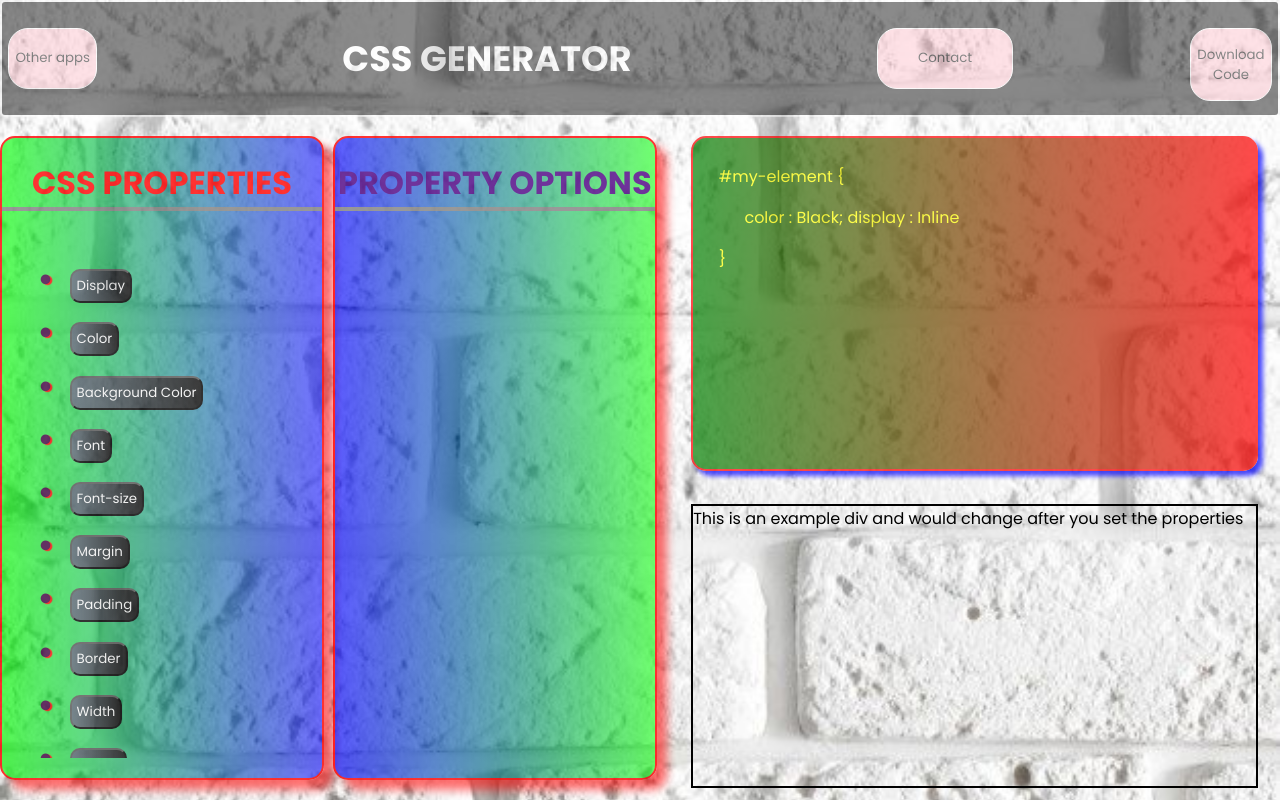
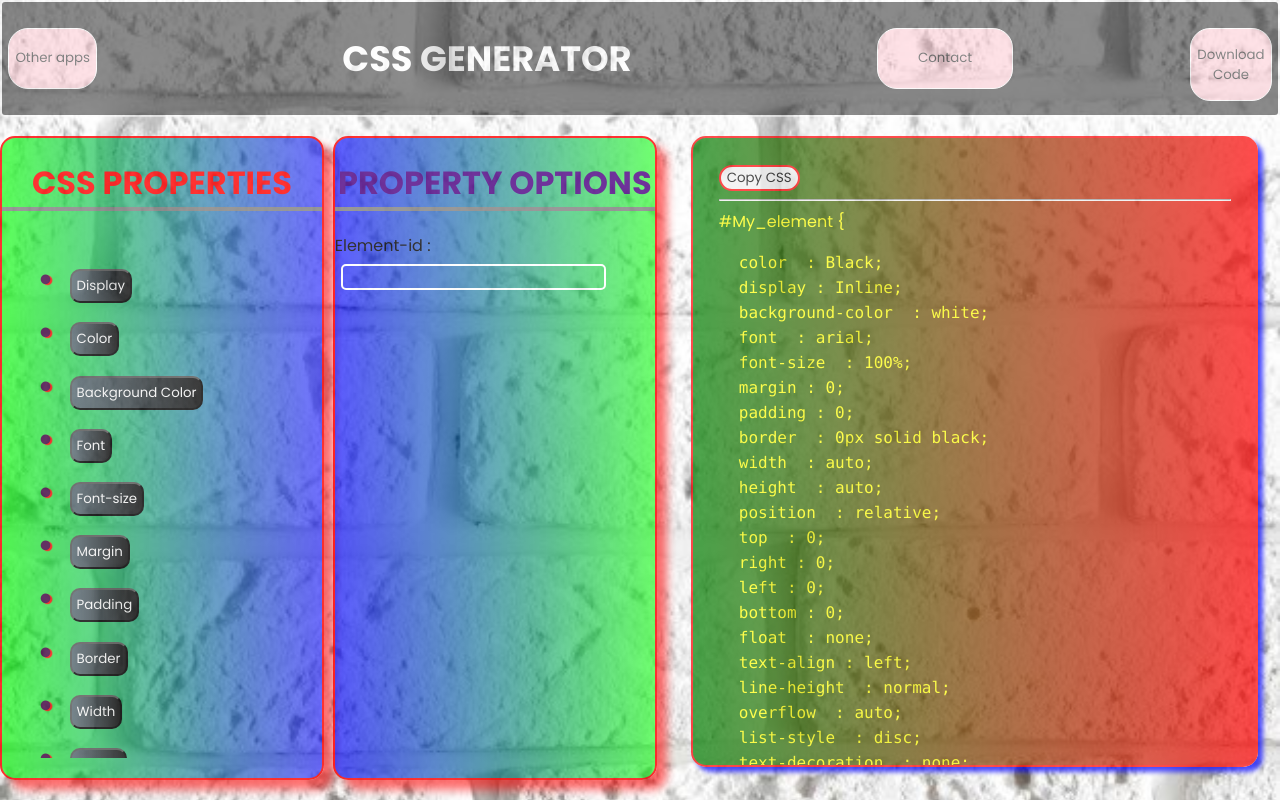
Before and after one commit to AyushisPro2011/project-showcase, a React (Create React App) app: page /#/css_gen in a window 1280 px wide. Built offline with nearby package versions, Linux system fonts and the light colour scheme.

Commit message:
Project 2 frontend completed (Scripting abandoned)

```diff
--- a/package.json
+++ b/package.json
@@ -7,6 +7,7 @@
     "@testing-library/jest-dom": "^5.17.0",
     "@testing-library/react": "^13.4.0",
     "@testing-library/user-event": "^13.5.0",
+    "highlight.js": "^11.9.0",
     "react": "^18.2.0",
     "react-dom": "^18.2.0",
     "react-router-dom": "^6.21.1",
--- a/src/projects/Homepage.js
+++ b/src/projects/Homepage.js
@@ -1,5 +1,6 @@
 import Navbar from "../components/navbar";
 import Pro2logo from '../images/Pro2.png';
+import Pro3logo from '../images/Pro3.png'
 import { Link } from "react-router-dom";
 
 
@@ -20,13 +21,13 @@ const Homepage = () =>{
         <div id = "projects">
             <h2 style={{color: "green" , textAlign : "center" ,  fontSize : "200%" , textDecoration : "underline"}}>My Projects</h2>
             <div id="Pro1">
-            <h2 style={{color : "white"}}>Project 1: Your Weight on Other Planets</h2>
+            <h2 style={{color : "pink"}}>Project 1: Your Weight on Other Planets</h2>
             <Link to="Pro"><img src={Pro2logo} style={{width : "90%", height : "40%" , border : "2px solid white" , borderRadius : "5px"}} alt="Project2"></img>
             </Link>
             </div>
             <div id="Pro2">
-            <h2 style={{color : "white"}}>Project 2: CSS Generator</h2>
-            <Link to="css_gen"><img src={Pro2logo} style={{width : "90%", height : "40%" , border : "2px solid white" , borderRadius : "5px"}} alt="Project2"></img>
+            <h2 style={{color : "pink"}}>Project 2: CSS Generator (Work in progress)</h2>
+            <Link to="css_gen"><img src={Pro3logo} style={{width : "90%", height : "40%" , border : "2px solid white" , borderRadius : "5px"}} alt="Project2"></img>
             </Link>
             </div>
         </div>
--- a/src/projects/css-generator/css-gen.css
+++ b/src/projects/css-generator/css-gen.css
@@ -42,7 +42,7 @@
     left: 54%;
     top: 17%;
     width: 40vw;
-    height: 35vh;
+    height: 72vh;
     padding: 2%;
     border: 2px solid red;
     background-image: linear-gradient(90deg , green , red);
@@ -51,15 +51,6 @@
     opacity: 0.7;
     color: yellow;
     overflow: auto;
-}
-#example{
-    position: absolute;
-    left: 54%;
-    top: 63%;
-    border: 2px solid black;
-     width: 44vw;
-    height: 35vh;
-
 }
 #leftbar > ul > li::before{
     content: "\2022";  /* Add content: \2022 is the CSS Code/unicode for a bullet */
@@ -74,7 +65,6 @@
 #leftbar > ul  > li{
     list-style: none;
     margin: 2%;
-
 }
 #leftbar > ul  > li > button {
     border-radius: 10px;
--- a/src/projects/css-generator/css-gen.js
+++ b/src/projects/css-generator/css-gen.js
@@ -1,9 +1,10 @@
 import './css-gen.css'
 import Navbar from '../../components/navbar'
-import { useState } from 'react';
+import { useEffect, useState } from 'react';
+import { useRef } from 'react';
 function CSS_GEN(){
     // variable declaration
-
+    const [elementname , setelementname] = useState("My_element")
     const [color , setcolor] = useState('Black')
     const [ display, setdisplay] = useState('Inline')
     const [bgcolor , setbgcolor] = useState('white')
@@ -11,10 +12,10 @@ function CSS_GEN(){
     const [fontsize , setfontsize] = useState('100%')
     const [ margin, setmargin] = useState('0')
     const [ padding, setpadding] = useState('0')
-    const [border , setborder] = useState('')
+    const [border , setborder] = useState('0px solid black')
     const [width , setwidth] = useState('auto')
     const [height , setheight] = useState('auto')
-    const [postion , setposition] = useState('relative')
+    const [position , setposition] = useState('relative')
     const [top , settop] = useState('0')
     const [right, setright] = useState('0')
     const [ left, setleft] = useState('0')
@@ -27,19 +28,51 @@ function CSS_GEN(){
     const [textdecoration , settextdecoration] = useState('none')
     const [boxshadow , setboxshadow] = useState('none')
     const [borderradius , setborderradius] = useState('1')
-    const [ transition, settransition] = useState('')
-    const [flex , setflex] = useState('')
+    const [ transition, settransition] = useState('none')
+    const [flex , setflex] = useState('auto')
     const [justifycontent , setjustifycontent] = useState('baseline')
     const [ alignitems, setalignitems] = useState('center')
     const [flexdirection , setflexdirection] = useState('column')
-    const [ grid, setgrid] = useState('')
-    const [ texttransform, settexttransform] = useState('')
+    const [ grid, setgrid] = useState('initial')
+    const [ texttransform, settexttransform] = useState('none')
     const [zindex , setzindex] = useState('1')
     const [cursor , setcursor] = useState('auto')
     const [opacity , setopacity] = useState('1.0')
+    const [options , setoptions] = useState("")
+    const divref = useRef(null)
+
+    const handlename = (event)=>{
+        setelementname(event.target.value)
+    }
+
+    const copytoclipboard =() => {
+        if (!divref.current) return;
+        const content = divref.current.innerText;
+
+        navigator.clipboard.writeText(content).then(() => {
+            alert('Content Copied')
+        }).catch(err => {
+            console.error('Couldn\'t copy text:' , err)
+        })
+    }
 
 
 
+    //changing css text functions
+
+
+
+
+
+
+
+
+
+
+    //useeffects
+    useEffect(() => {
+
+    },[])
 
 
     return(
@@ -97,8 +130,9 @@ function CSS_GEN(){
    {/* The right bar section */}
     <div id='rightwrapper'>
         <h1 style={{color : "indigo" , borderBottom : "4px solid grey" , textAlign : "center"}}>PROPERTY OPTIONS</h1>
+        Element-id :<input type='text' style={{margin: "2%"}} id='name' onChange={handlename}></input>
         <div id='rightbar'>
-
+            {options}
         </div>
     </div>
 
@@ -109,23 +143,49 @@ function CSS_GEN(){
 
     {/* the text copy section */}
     <div id='text-copy'>
-        <div  >
-        #my-element {'{'}
-        <pre>
-            {'      '}color : {color};
-            display : {display}
-
-        </pre>
-        {'}'}
+    <button onClick={copytoclipboard} style={{border : "2px solid red" , borderRadius : "15px"}}>Copy CSS</button>
+    <hr></hr>
+    <div ref={divref}>
+        #{elementname}{" "}{'{'}<br/>
+    <pre style={{paddingLeft : "20px"}}>
+    <code id='indent'>
+    color  : {color};<br/>
+      display : {display};<br/>
+     background-color  : {bgcolor};<br/>
+     font  : {font};<br/>
+     font-size  : {fontsize};<br/>
+      margin : {margin};<br/>
+      padding : {padding};<br/>
+     border  : {border};<br/>
+     width  : {width};<br/>
+     height  : {height};<br/>
+     position  : {position};<br/>
+     top  : {top};<br/>
+     right : {right};<br/>
+      left : {left};<br/>
+      bottom : {bottom};<br/>
+     float  : {float};<br/>
+      text-align : {textalign};<br/>
+     line-height  : {lineheight};<br/>
+     overflow  : {overflow};<br/>
+     list-style  : {liststyle};<br/>
+     text-decoration  : {textdecoration};<br/>
+     box-shadow  : {boxshadow};<br/>
+     border-radius  : {borderradius};<br/>
+      transition : {transition};<br/>
+     flex  : {flex};<br/>
+     justify-content  : {justifycontent};<br/>
+      align-items : {alignitems};<br/>
+     flex-direction  : {flexdirection};<br/>
+      grid : {grid};<br/>
+      text-transform : {texttransform};<br/>
+     z-index  : {zindex};<br/>
+     cursor  : {cursor};<br/>
+     opacity : {opacity};<br/>
+     </code>
+     </pre>
+    {'}'}`
         </div>
-    </div>
-
-
-
-
-    {/* The example code section */}
-    <div id='example'>
-    This is an example div and would change after you set the properties
     </div>
 
     </div>)
```
Also changed, not shown: src/images/Pro3.png (added), 1 other file (tests, documents, lock files or other folders).
